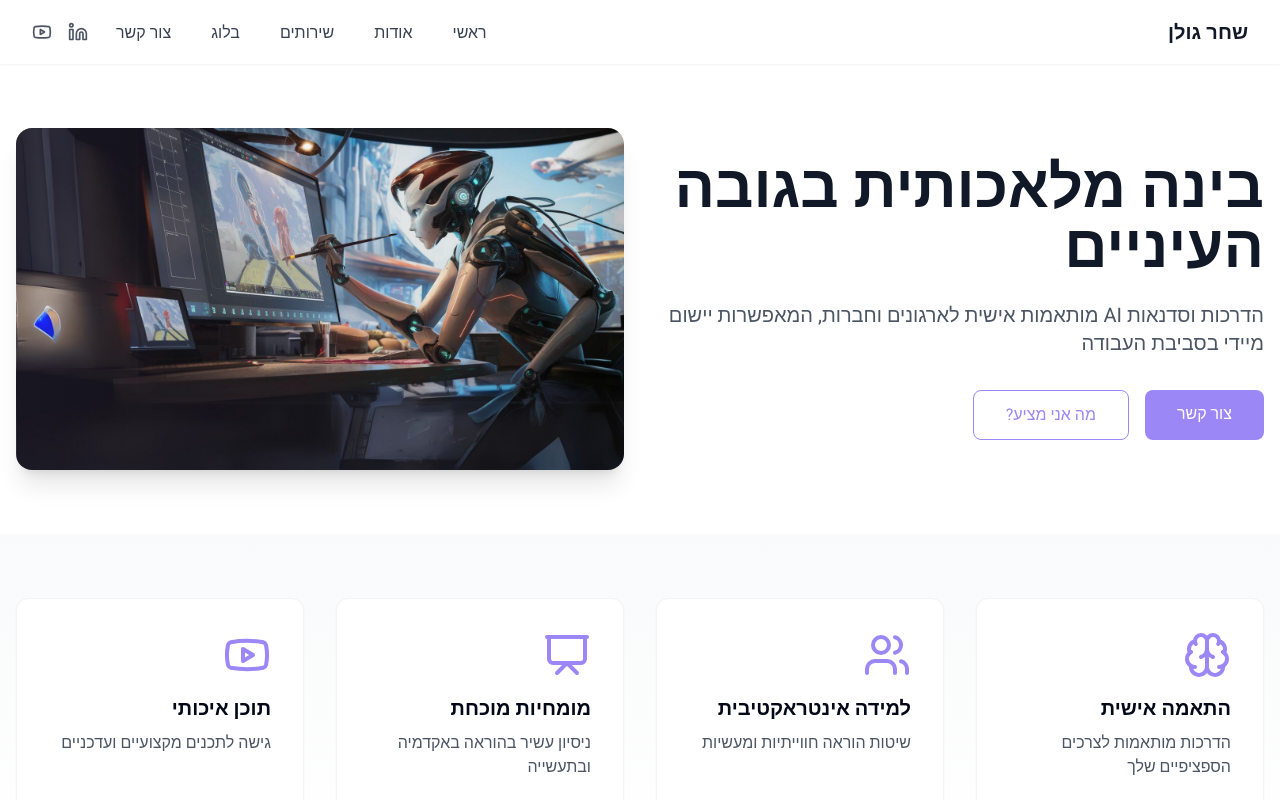
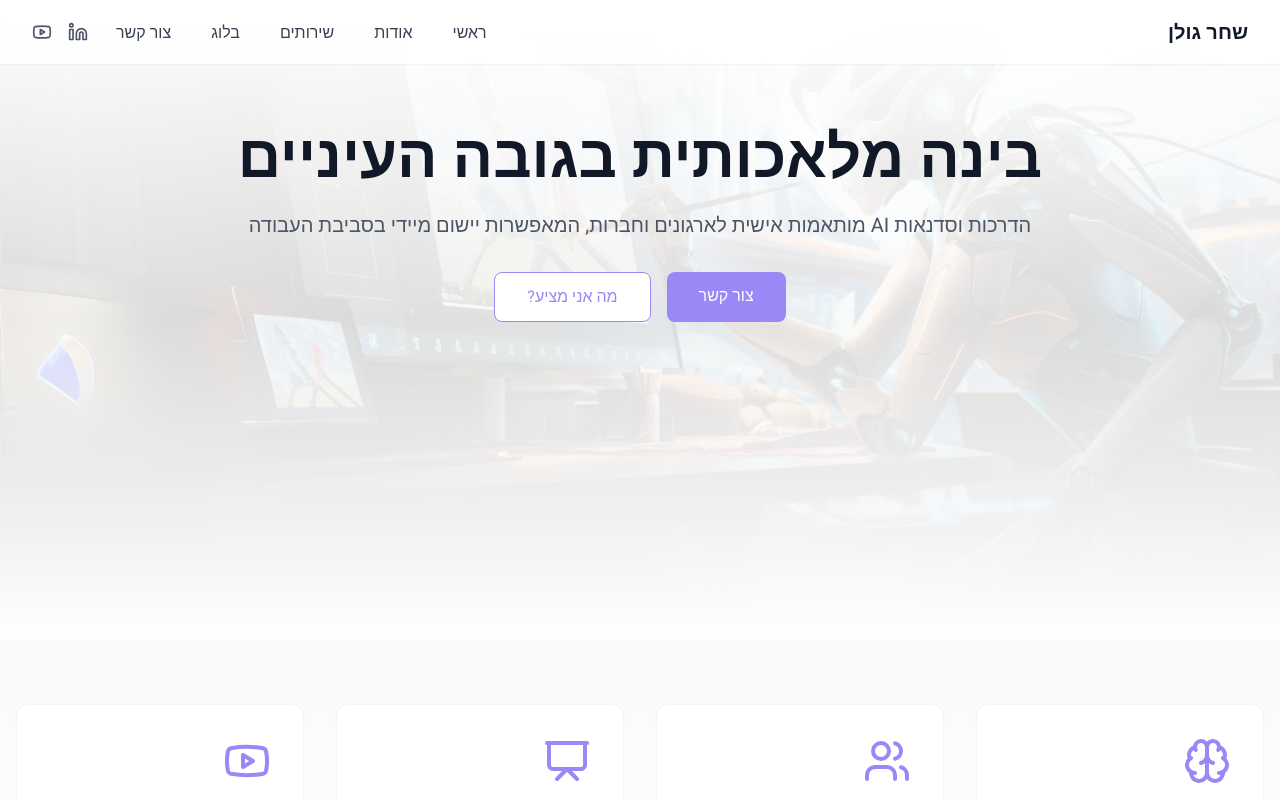
Before and after one commit to sgolan20/shahar-golan-website, a React (Vite) app: page / in a window 1280 px wide. Shown: the top 800 px of the page. Built offline with nearby package versions, Linux system fonts and the light colour scheme.

Commit message:
תמונה ברקע

```diff
--- a/src/pages/Index.tsx
+++ b/src/pages/Index.tsx
@@ -60,45 +60,45 @@ const Index = () => {
 
   return <div className="min-h-screen font-heebo">
       {/* Hero Section */}
-      <section className="relative pt-32 pb-16 px-4 overflow-hidden">
-        <div className="max-w-7xl mx-auto">
-          <div className="grid grid-cols-1 md:grid-cols-2 gap-8 items-center">
-            <motion.div initial={{
-            opacity: 0,
-            x: -20
-          }} animate={{
-            opacity: 1,
-            x: 0
-          }} transition={{
-            duration: 0.6
-          }} className="text-right">
+      <section className="relative min-h-[80vh] pt-32 pb-16 px-4 overflow-hidden">
+        {/* Background Image */}
+        <motion.div
+          initial={{ opacity: 0 }}
+          animate={{ opacity: 0.15 }}
+          transition={{ duration: 0.8 }}
+          className="absolute inset-0 z-0"
+        >
+          <img
+            src="/animating-future.png"
+            alt="AI Teaching Concept"
+            className="w-full h-full object-cover object-center"
+          />
+          <div className="absolute inset-0 bg-gradient-to-b from-white via-transparent to-white"></div>
+        </motion.div>
+
+        {/* Content */}
+        <div className="max-w-7xl mx-auto relative z-10">
+          <motion.div
+            initial={{ opacity: 0, y: 20 }}
+            animate={{ opacity: 1, y: 0 }}
+            transition={{ duration: 0.6 }}
+            className="text-center max-w-4xl mx-auto"
+          >
             <h1 className="text-4xl font-bold text-gray-900 mb-6 px-0 md:text-6xl">
               בינה מלאכותית בגובה העיניים
             </h1>
             <p className="text-xl text-gray-600 mb-8">
               הדרכות וסדנאות AI מותאמות אישית לארגונים וחברות, המאפשרות יישום מיידי בסביבת העבודה
             </p>
-              <div className="flex flex-wrap justify-start gap-4">
+            <div className="flex flex-wrap justify-center gap-4">
               <a href="/contact" className="bg-primary text-white px-8 py-3 rounded-lg hover:bg-opacity-90 transition-all">
                 צור קשר
               </a>
-                <a href="/services" className="bg-white text-primary border border-primary px-8 py-3 rounded-lg hover:bg-primary/5 transition-all">מה אני מציע?</a>
+              <a href="/services" className="bg-white text-primary border border-primary px-8 py-3 rounded-lg hover:bg-primary/5 transition-all">
+                מה אני מציע?
+              </a>
             </div>
           </motion.div>
-            <motion.div initial={{
-            opacity: 0,
-            x: 20
-          }} animate={{
-            opacity: 1,
-            x: 0
-          }} transition={{
-            duration: 0.6,
-            delay: 0.2
-          }} className="relative">
-              <img src="/animating-future.png" alt="AI Teaching Concept" className="w-full h-auto rounded-2xl shadow-xl" />
-              <div className="absolute inset-0 bg-gradient-to-r from-primary/10 to-transparent rounded-2xl"></div>
-            </motion.div>
-          </div>
         </div>
       </section>
 
```
Also changed, not shown: 1 other file (tests, documents, lock files or other folders). Lines whose indentation alone changed are shown as unchanged.
